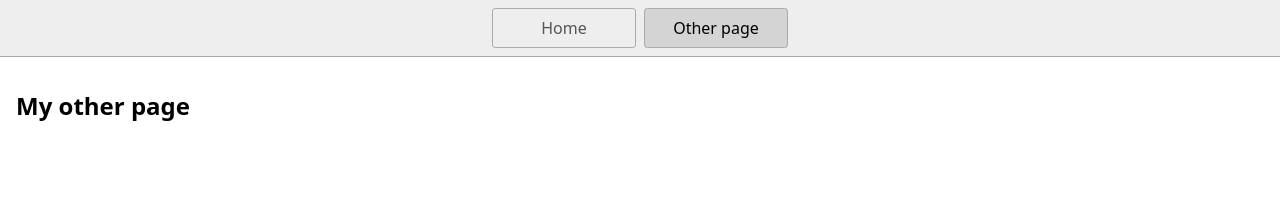
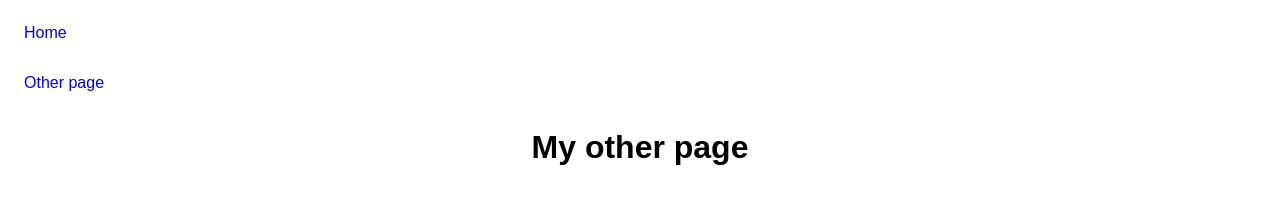
Before and after one commit to haizaki290/Gaming-community, a plain HTML site: page page2.html in a window 1280 px wide. Drawn offline with Linux system fonts and the light colour scheme.

Commit message:
1 file modified

```diff
--- a/styles.css
+++ b/styles.css
@@ -1,46 +1,35 @@
-* {
-  box-sizing: border-box;
+body {
+  font-family: Arial, sans-serif;
 }
 
-body {
-  margin: 0;
-  font-family: system-ui, sans-serif;
-  color: black;
-  background-color: white;
+header h1 {
+  text-align: center;
 }
 
-nav {
+nav ul {
   display: flex;
-  flex-wrap: wrap;
-  align-items: center;
-  justify-content: center;
-  padding: 0.5rem;
-  gap: 0.5rem;
-  border-bottom: solid 1px #aaa;
-  background-color: #eee;
+  justify-content: space-around;
+  list-style: none;
+  margin: 0;
+  padding: 0;
 }
 
 nav a {
-  display: inline-block;
-  min-width: 9rem;
-  padding: 0.5rem;
-  border-radius: 0.2rem;
-  border: solid 1px #aaa;
-  text-align: center;
+  display: block;
+  padding: 1em;
   text-decoration: none;
-  color: #555;
-}
-
-nav a[aria-current='page'] {
-  color: #000;
-  background-color: #d4d4d4;
 }
 
 main {
-  padding: 1rem;
+  display: flex;
+  justify-content: space-around;
 }
 
-h1 {
-  font-weight: bold;
-  font-size: 1.5rem;
+section {
+  width: 30%;
 }
+
+footer {
+  text-align: center;
+  padding: 1em;
+}
```
